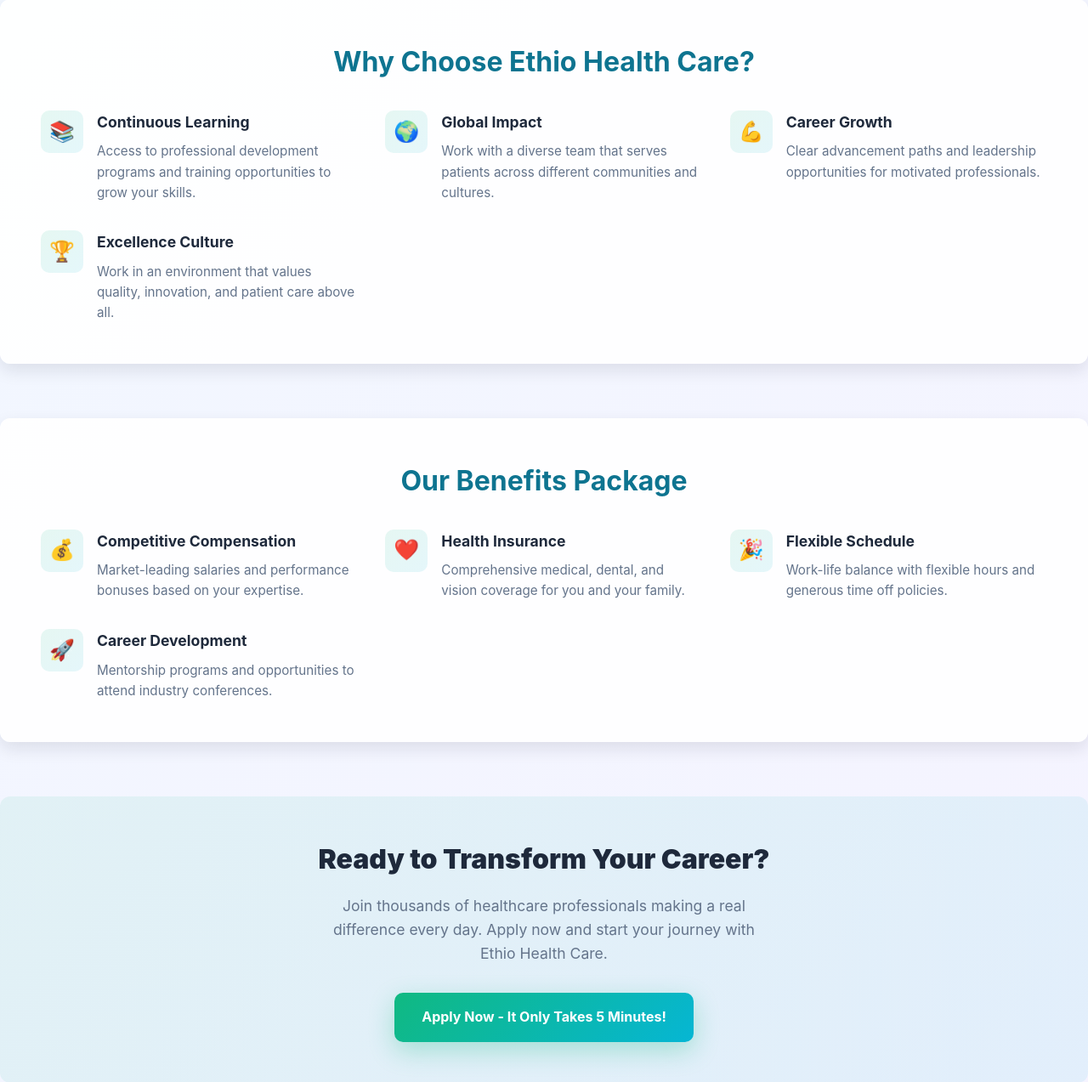
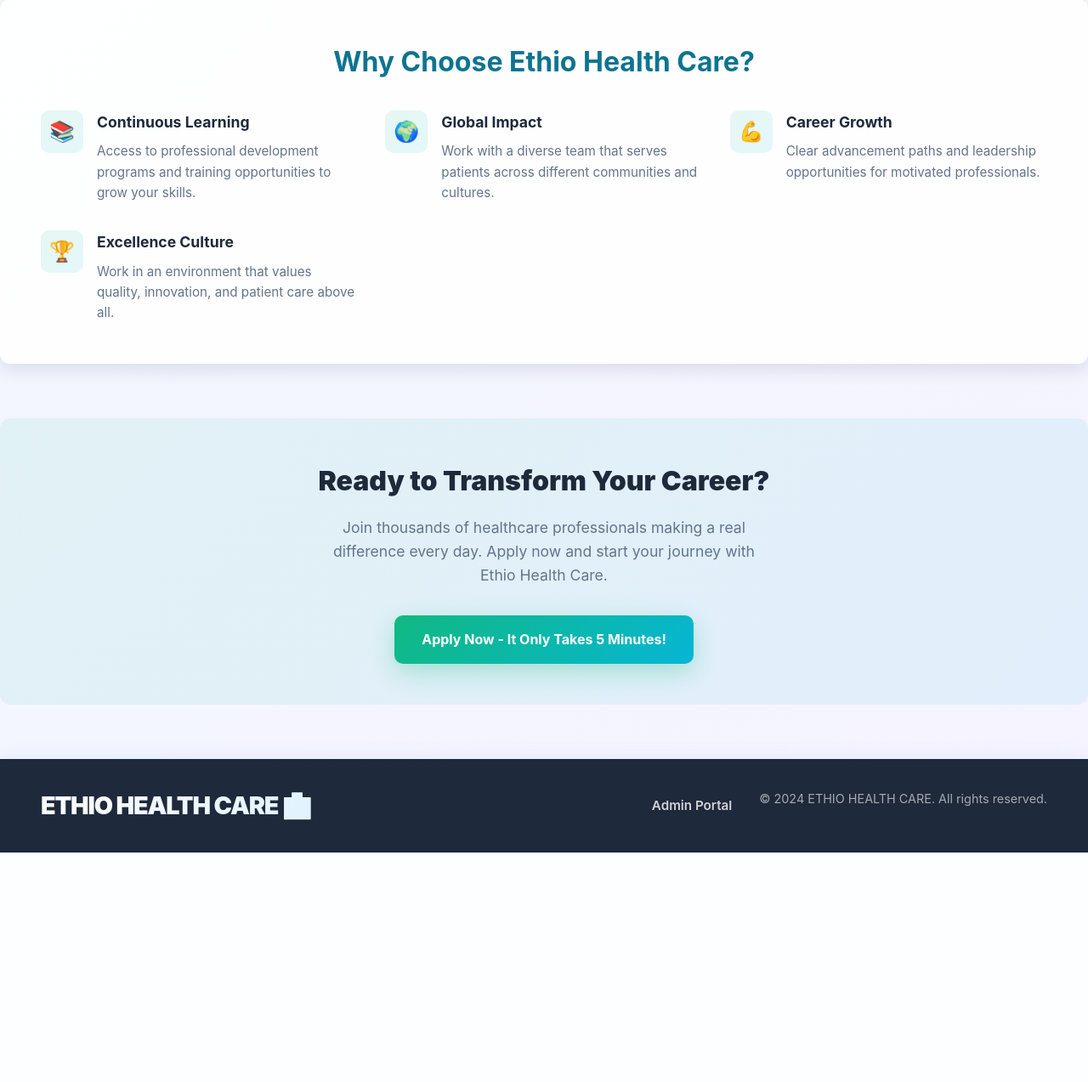
Before and after one commit to Amriti2/Ethio-health-care-, a Flask app: page / in a window 1280 px wide. Shown: the part 1269-2542 px from the top of the page at 85% size. After the commit the page ends 2272 px from the top, so only its background shows below. Run offline with Flask 3, Linux system fonts and the light colour scheme.

Commit message:
Remove Benefits Package section; change shift preference to Part Time/Full Time

```diff
--- a/templates/index-enhanced.html
+++ b/templates/index-enhanced.html
@@ -490,41 +490,6 @@
             </div>
         </section>
 
-        <!-- Benefits Section -->
-        <section class="features-section">
-            <h2 style="text-align: center; font-size: 2rem; margin-bottom: 2rem; color: var(--primary-blue);">Our Benefits Package</h2>
-            <div class="features-grid">
-                <div class="feature-item">
-                    <div class="feature-icon">💰</div>
-                    <div class="feature-content">
-                        <h3>Competitive Compensation</h3>
-                        <p>Market-leading salaries and performance bonuses based on your expertise.</p>
-                    </div>
-                </div>
-                <div class="feature-item">
-                    <div class="feature-icon">❤️</div>
-                    <div class="feature-content">
-                        <h3>Health Insurance</h3>
-                        <p>Comprehensive medical, dental, and vision coverage for you and your family.</p>
-                    </div>
-                </div>
-                <div class="feature-item">
-                    <div class="feature-icon">🎉</div>
-                    <div class="feature-content">
-                        <h3>Flexible Schedule</h3>
-                        <p>Work-life balance with flexible hours and generous time off policies.</p>
-                    </div>
-                </div>
-                <div class="feature-item">
-                    <div class="feature-icon">🚀</div>
-                    <div class="feature-content">
-                        <h3>Career Development</h3>
-                        <p>Mentorship programs and opportunities to attend industry conferences.</p>
-                    </div>
-                </div>
-            </div>
-        </section>
-
         <!-- CTA Section -->
         <section class="cta-section">
             <h2>Ready to Transform Your Career?</h2>
```
Also changed, not shown: templates/apply.html (+4 -5 lines).
